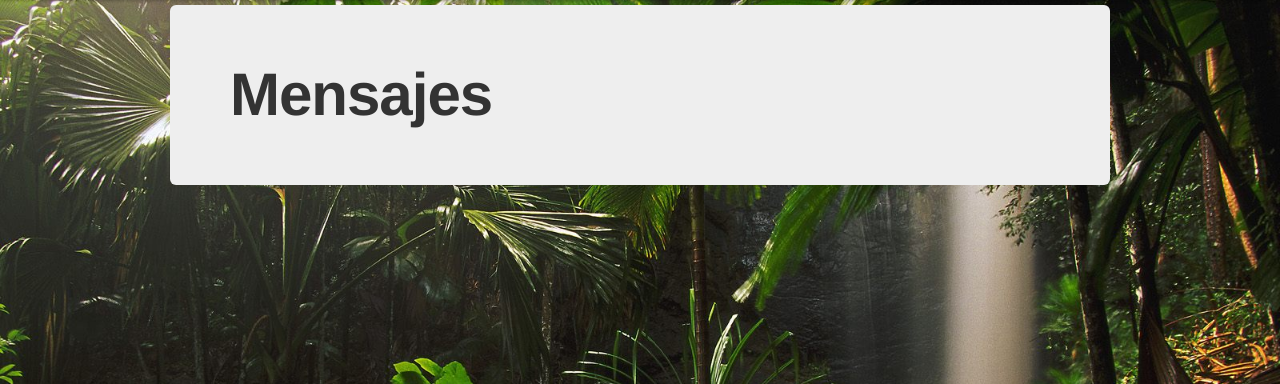
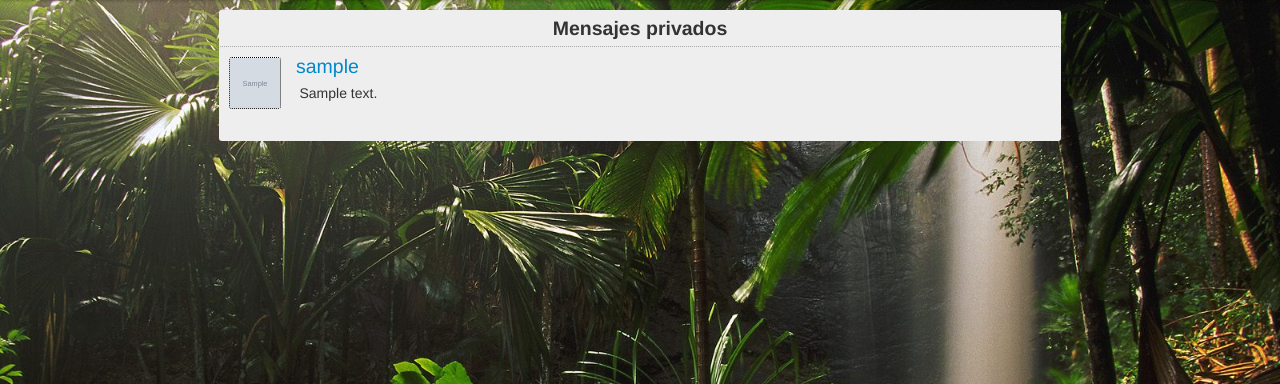
Before and after one commit to jd-juarezd/NosTocoCruz, a Django app: template social_djungle/templates/messages.html in a window 1280 px wide. Shown: the part 40-424 px from the top of the page. Run offline with Django 3.2, Linux system fonts and the light colour scheme; tables that the repository leaves empty hold one stand-in row (values such as "Sample post"); the template is opened without the code that fills it: values that come from a table or form of the project are taken from there, most other values are stand-ins (such as "Sample title", 1, 10 or a date in 2020); grey boxes marked "Sample" are stand-in pictures; parts of the project's set-up code (start-up, migrations or seed data) failed here and were passed over; some libraries are stand-ins or nearby versions.

Commit message:
Comenzada la implementación de los mensajes privados

```diff
--- /dev/null
+++ b/social_djungle/Message/models.py
@@ -0,0 +1,11 @@
+from django.db import models
+from User.models import Users
+
+class Messages(models.Model):
+    sender = models.ForeignKey(Users, related_name = "messages_sent")
+    receiver = models.ForeignKey(Users, related_name = "messages_received")
+    text = models.CharField(max_length = 500)
+    timestamp = models.DateTimeField()
+
+    def __unicode__(self):
+        return "Mensaje de %s para %s" % (self.sender.username,self.receiver.username)
--- /dev/null
+++ b/social_djungle/Message/views.py
@@ -0,0 +1 @@
+# Create your views here.
--- a/social_djungle/User/urls.py
+++ b/social_djungle/User/urls.py
@@ -16,5 +16,6 @@ urlpatterns = patterns('User.views',
     url(r'^pics/([0-9]+)/?$', 'pics'),
     url(r'^makeProfileImg/([0-9]+)/?', 'makeProfileImg'),
     url(r'^uploadpic/?$', 'uploadPic'),
-    url(r'^people/([0-9]+)/?$', 'people')
+    url(r'^people/([0-9]+)/?$', 'people'),
+    url(r'^messages/?$', 'messages'),
 )
--- a/social_djungle/settings.py
+++ b/social_djungle/settings.py
@@ -129,6 +129,7 @@ INSTALLED_APPS = (
     'User',
     'Micropost',
     'Photo',
+    'Message',
     # Uncomment the next line to enable the admin:
     # 'django.contrib.admin',
     # Uncomment the next line to enable admin documentation:
--- a/social_djungle/templates/messages.html
+++ b/social_djungle/templates/messages.html
@@ -1,7 +1,27 @@
 {% extends 'loggedTemplate.html' %}
 
 {% block content %}
-<div class="hero-unit">
-  <h1>Mensajes</h1>
+<div class="row profile-style center separe-bottom">
+	<h1>Mensajes privados</h1>
+	{% for m in msgList %}
+		<div class="micropost">
+			<div class ="pull-left avatar">
+				<img src="{{ m.sender.getProfilePhoto }}">
+			</div>
+			<div class="pull-left micropost-text">
+				<div class="micropost-header">
+					<ul>
+							<li class="pull-left"><a href="/user/profile/{{ m.sender.id }}/">{{ m.sender.username }}</a></li>
+					</ul>
+				</div>
+				<div class="micropost-content">
+					<pre>{{ m.text }}</pre>
+				</div>
+			</div>
+			{% if m.author.username == UserName %}
+			<a class="pull-right" href="/micropost/delete/{{ m.id_post }}" onclick="return confirm('¿Está seguro de que desea borrar el micropost?');"><i class="icon-trash"></i> Borrar</a>
+			{% endif %}
+		</div>
+		{% endfor %}
 </div>
 {% endblock %}
--- a/social_djungle/templates/partials/navbar.html
+++ b/social_djungle/templates/partials/navbar.html
@@ -7,7 +7,7 @@
 					<li {% if section == "Home" %}class="active"{% endif %}><a href="/user/home">Home</a></li>
 					<li {% if section == "Perfil" %}class="active"{% endif %}><a href="/user/profile/{{ UserID }}/">Perfil</a></li>
 					<li {% if section == "Gente" %}class="active"{% endif %}><a href="/user/people/{{ UserID }}/">Gente</a></li>
-					<li {% if section == "Mensajes" %}class="active"{% endif %}><a href="#">Mensajes</a></li>
+					<li {% if section == "Mensajes" %}class="active"{% endif %}><a href="/user/messages/">Mensajes</a></li>
 					<li {% if section == "Fotos" %}class="active"{% endif %}><a href="/user/pics/{{ UserID }}/">Fotos</a></li>
 				</ul>
         <ul class="nav pull-right">
```
Also changed, not shown: social_djungle/Message/tests.py (added, +16 -0 lines), social_djungle/User/views.py (+18 -1 lines), social_djungle/Message/__init__.py (added).
